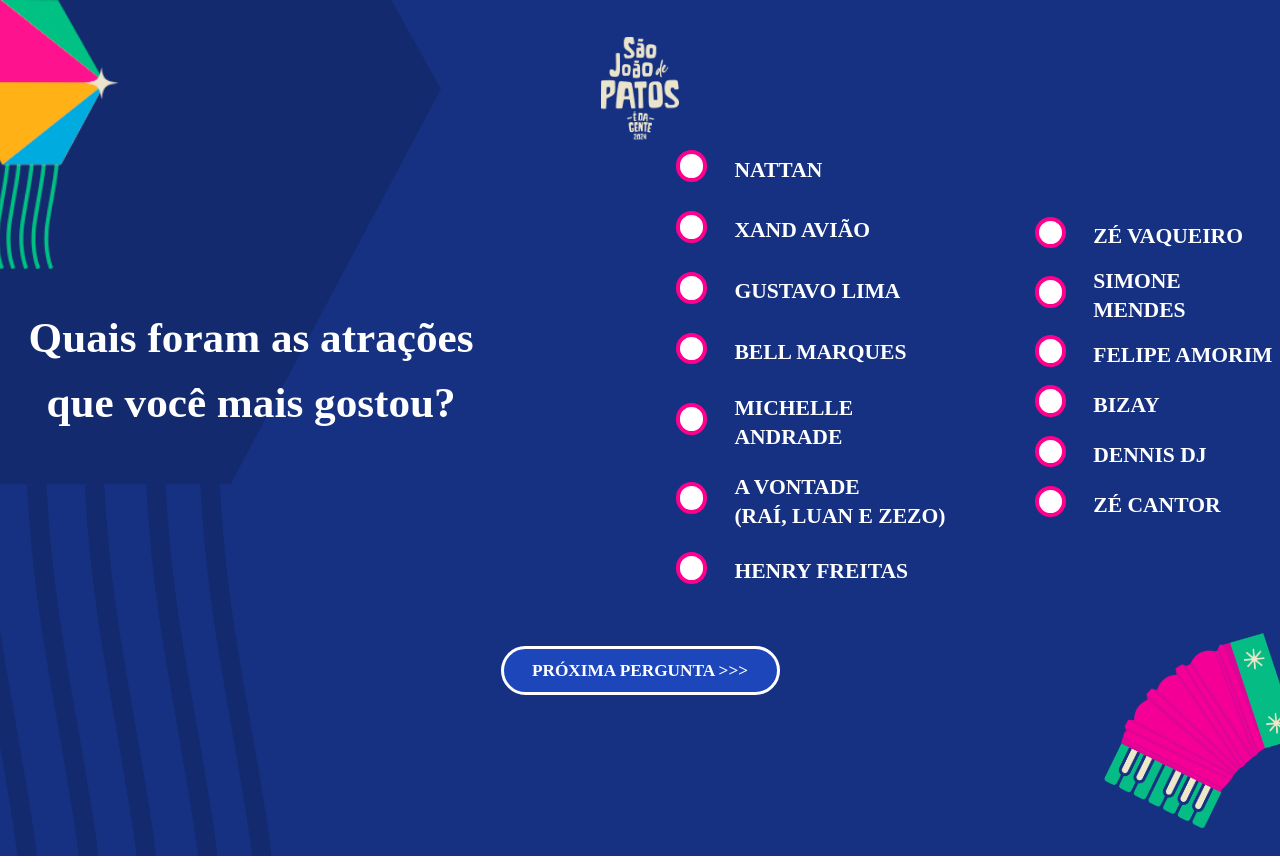
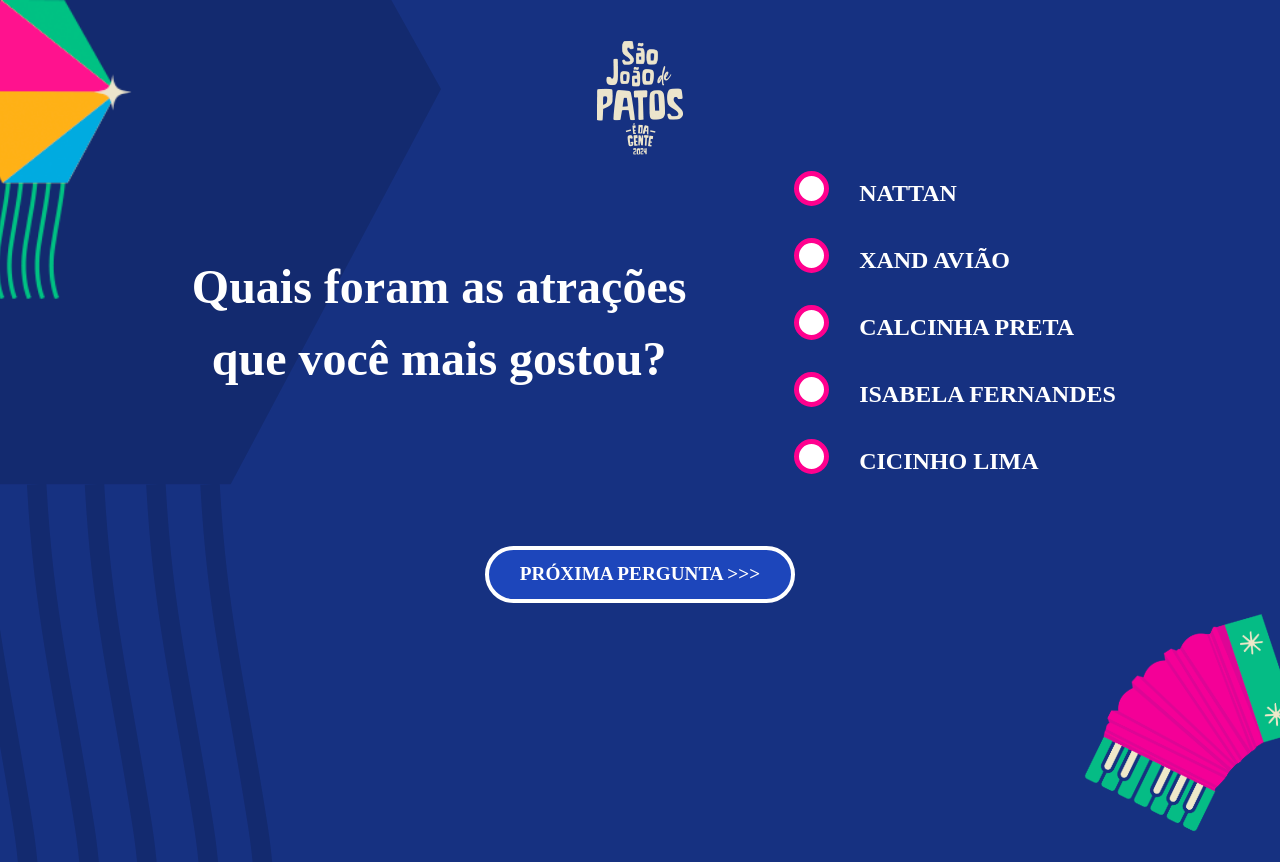
Before and after one commit to RuanDevz/S-o-Jo-o-de-patos-2024, a React (Vite) app in the folder saojoao2024/: page /question15 in a window 1280 px wide. Shown: the top 862 px of the page. Built offline with nearby package versions, Linux system fonts and the light colour scheme; a web font is replaced by a local one.

Commit message:
fix: fix actors and align

```diff
--- a/saojoao2024/src/pages/Question15/Question15.jsx
+++ b/saojoao2024/src/pages/Question15/Question15.jsx
@@ -62,13 +62,13 @@ useEffect(() => {
     }
 
   return (
-    <div style={{zoom: zoom}}>
+    <div>
        <header className='flex justify-center items-center mt-5 lg:mt-10 2xl:mt-32 2xl:pb-12'>
         <Logo/>
       </header>
       <main className='flex justify-center items-center font-rockwell flex-col gap-0 lg:flex-row lg:justify-center lg:gap-20 mx-1 lg:text-2xl'>
-      <h1 className='text-white font-bold text-center py-2 text-2xl lg:text-5xl lg:max-w-text5 lg:leading-normal	'>Quais foram as atrações que você mais gostou?</h1>
-        <section className='ml-fixed lg:flex flex-col '>
+      <h1 className='text-white font-bold text-center py-2 pb-4 text-2xl lg:text-5xl lg:max-w-text5 lg:leading-normal	'>Quais foram as atrações que você mais gostou?</h1>
+        <section className='my-1 flex flex-col gap-7 lg:flex lg:gap-0 lg:flex-col '>
           <div>
             <label className='flex items-center gap-5 my-3 text-white font-bold' htmlFor="NATTAN">
               <InputCheck
@@ -94,140 +94,39 @@ useEffect(() => {
             </label>
           </div>
           <div>
-            <label className='flex items-center gap-5 my-3 text-white font-bold' htmlFor="GUSTAVO LIMA">
+            <label className='flex items-center gap-5 my-3 text-white font-bold' htmlFor="CALCINHA PRETA">
               <InputCheck
                 type='checkbox'
-                id='GUSTAVO LIMA'
-                value='GUSTAVO LIMA'
-                checked={option === 'GUSTAVO LIMA'}
-                onChange={() => handleOptionSelected('GUSTAVO LIMA')}
+                id='CALCINHA PRETA'
+                value='CALCINHA PRETA'
+                checked={option === 'CALCINHA PRETA'}
+                onChange={() => handleOptionSelected('CALCINHA PRETA')}
               />
-              <span>GUSTAVO LIMA</span>
+              <span>CALCINHA PRETA</span>
             </label>
           </div>
           <div>
-            <label className='flex items-center gap-5 my-3 text-white font-bold' htmlFor="BELL MARQUES">
+            <label className='flex items-center gap-5 my-3 text-white font-bold' htmlFor="ISABELA FERNANDES">
               <InputCheck
                 type='checkbox'
-                id='BELL MARQUES'
-                value='BELL MARQUES'
-                checked={option === '4BELL MARQUES'}
-                onChange={() => handleOptionSelected('4BELL MARQUES')}
+                id='ISABELA FERNANDES'
+                value='ISABELA FERNANDES'
+                checked={option === 'ISABELA FERNANDES'}
+                onChange={() => handleOptionSelected('ISABELA FERNANDES')}
               />
-              <span>BELL MARQUES</span>
+              <span>ISABELA FERNANDES</span>
             </label>
           </div>
           <div>
-            <label className='flex items-center gap-5 my-3 text-white font-bold' htmlFor="MICHELLE ANDRADE">
+            <label className='flex items-center gap-5 my-3 text-white font-bold' htmlFor="CICINHO LIMA">
               <InputCheck
                 type='checkbox'
-                id='MICHELLE ANDRADE'
-                value='MICHELLE ANDRADE'
-                checked={option === 'MICHELLE ANDRADE'}
-                onChange={() => handleOptionSelected('MICHELLE ANDRADE')}
+                id='CICINHO LIMA'
+                value='CICINHO LIMA'
+                checked={option === 'CICINHO LIMA'}
+                onChange={() => handleOptionSelected('CICINHO LIMA')}
               />
-              <span>MICHELLE ANDRADE</span>
-            </label>
-          </div>
-          <div>
-            <label className='flex items-center gap-5 my-3 text-white font-bold' htmlFor="A VONTADE">
-              <InputCheck
-                type='checkbox'
-                id='A VONTADE'
-                value='A VONTADE'
-                checked={option === 'A VONTADE'}
-                onChange={() => handleOptionSelected('A VONTADE')}
-              />
-              <div className='flex flex-row lg:flex lg:flex-col'>
-              <span className=''>A VONTADE</span>
-              <span>(RAÍ, LUAN E ZEZO)</span>
-              </div>
-            </label>
-          </div>
-          <div>
-            <label className='flex items-center gap-5 my-3 text-white font-bold' htmlFor="HENRY FREITAS">
-              <InputCheck
-                type='checkbox'
-                id='HENRY FREITAS'
-                value='HENRY FREITAS'
-                checked={option === 'HENRY FREITAS'}
-                onChange={() => handleOptionSelected('HENRY FREITAS')}
-              />
-              <span>HENRY FREITAS</span>
-            </label>
-          </div>
-        </section>
-        <section className=''>
-        <div>
-            <label className='flex items-center gap-5 my-3 text-white font-bold' htmlFor="ZEVAQUEIRO">
-              <InputCheck
-                type='checkbox'
-                id='ZEVAQUEIRO'
-                value='ZÉ VAQUEIRO'
-                checked={option === 'ZÉ VAQUEIRO'}
-                onChange={() => handleOptionSelected('ZÉ VAQUEIRO')}
-              />
-              <span>ZÉ VAQUEIRO</span>
-            </label>
-          </div>
-          <div>
-            <label className='flex items-center gap-5 my-3 text-white font-bold' htmlFor="SIMONE MENDES">
-              <InputCheck
-                type='checkbox'
-                id='SIMONE MENDES'
-                value='SIMONE MENDES'
-                checked={option === 'SIMONE MENDES'}
-                onChange={() => handleOptionSelected('SIMONE MENDES')}
-              />
-              <span>SIMONE MENDES</span>
-            </label>
-          </div>
-          <div>
-            <label className='flex items-center gap-5 my-3 text-white font-bold' htmlFor="FELIPE AMORIM">
-              <InputCheck
-                type='checkbox'
-                id='FELIPE AMORIM'
-                value='FELIPE AMORIM'
-                checked={option === 'FELIPE AMORIM'}
-                onChange={() => handleOptionSelected('FELIPE AMORIM')}
-              />
-              <span>FELIPE AMORIM</span>
-            </label>
-          </div>
-          <div>
-            <label className='flex items-center gap-5 my-3 text-white font-bold' htmlFor="FELIPEAMORIM">
-              <InputCheck
-                type='checkbox'
-                id='FELIPEAMORIM'
-                value='BIZAY'
-                checked={option === 'BIZAY'}
-                onChange={() => handleOptionSelected('BIZAY')}
-              />
-              <span>BIZAY</span>
-            </label>
-          </div>
-          <div>
-            <label className='flex items-center gap-5 my-3 text-white font-bold' htmlFor="DENNIS DJ">
-              <InputCheck
-                type='checkbox'
-                id='DENNIS DJ'
-                value='DENNIS DJ'
-                checked={option === 'DENNIS DJ'}
-                onChange={() => handleOptionSelected('DENNIS DJ')}
-              />
-              <span>DENNIS DJ</span>
-            </label>
-          </div>
-          <div>
-            <label className='flex items-center gap-5 my-3 text-white font-bold' htmlFor="ZECANTOR">
-              <InputCheck
-                type='checkbox'
-                id='ZECANTOR'
-                value='ZÉ CANTOR'
-                checked={option === 'ZÉ CANTOR'}
-                onChange={() => handleOptionSelected('ZÉ CANTOR')}
-              />
-              <span>ZÉ CANTOR</span>
+              <span>CICINHO LIMA</span>
             </label>
           </div>
         </section>
--- a/saojoao2024/src/pages/Question6/Question6.jsx
+++ b/saojoao2024/src/pages/Question6/Question6.jsx
@@ -15,7 +15,7 @@ const Question6 = () => {
   useEffect(() => {
     const handleResize = () => {
       if (window.innerWidth < 768) {
-        setZoom(0.76);
+        setZoom(0.9);
       } else if(window.innerHeight < 1024) {
         setZoom(0.9);
       }else{
--- a/saojoao2024/src/pages/Question7/Question7.jsx
+++ b/saojoao2024/src/pages/Question7/Question7.jsx
@@ -14,7 +14,7 @@ const Question7 = () => {
   useEffect(() => {
     const handleResize = () => {
       if (window.innerWidth < 768) {
-        setZoom(0.76);
+        setZoom(0.9);
       } else if(window.innerHeight < 1024) {
         setZoom(0.89);
       }else{
--- a/saojoao2024/src/pages/Question8/Question8.jsx
+++ b/saojoao2024/src/pages/Question8/Question8.jsx
@@ -67,7 +67,7 @@ window.history.pushState(null, "", window.location.href);
         <Logo/>
       </header>
       <main className='flex justify-center items-center flex-col gap-0 font-rockwell lg:flex-row lg:gap-40'>
-      <h1 className='text-white font-bold text-center py-2 text-2xl lg:max-w-80 lg:text-5xl lg:leading-normal'>Sobre a estrutura do evento você gostou?</h1>
+      <h1 className='text-white font-bold text-center py-10 text-2xl lg:max-w-80 lg:text-5xl lg:leading-normal'>Sobre a estrutura do evento você gostou?</h1>
         <section className='lg:text-3xl'>
           <div>
             <label className='flex items-center gap-5 my-10 text-white font-bold' htmlFor="gosteimuito">
```
